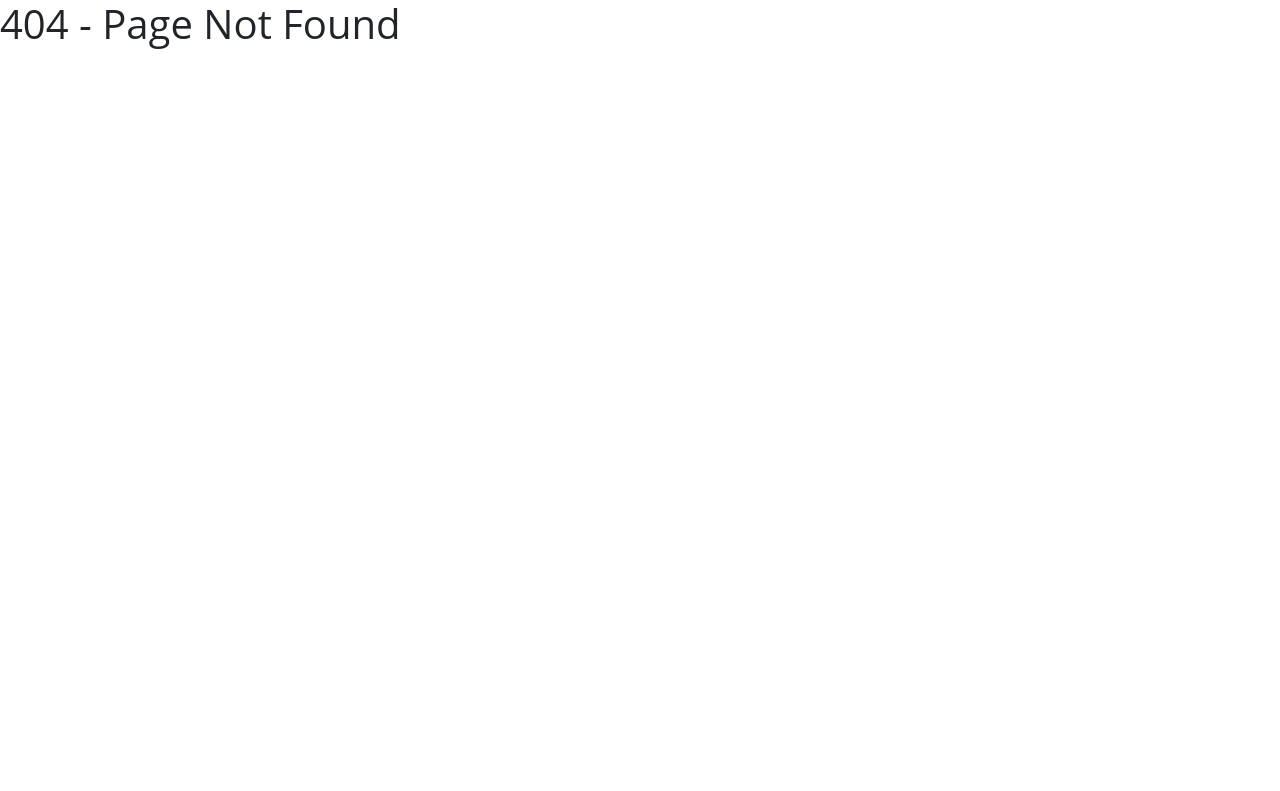
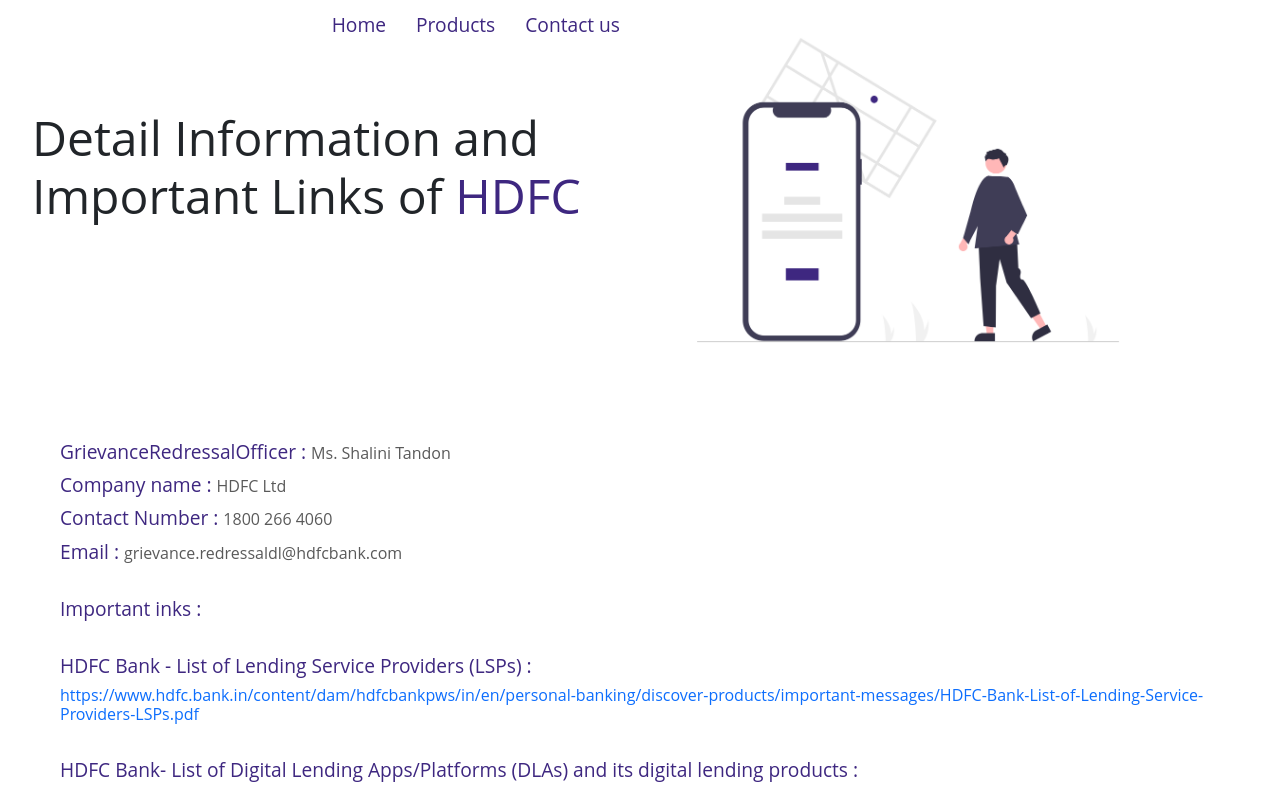
Before and after one commit to CreditHaat/CreditHaat-React-Homepage, a React (Create React App) app: page /lendingpartners/hdfc in a window 1280 px wide. Before the commit this address had no page. Shown: the top 791 px of the page. Built offline with nearby package versions, Linux system fonts and the light colour scheme; the HTML template or start-up script is replaced by a standard one.

Commit message:
HDFC DLG

```diff
--- a/src/App.js
+++ b/src/App.js
@@ -25,6 +25,8 @@
 import Sitemap2 from './components/Products/Sitemap2';
 import ExperianTerms from './components/NewHomePage/experianTerms';
 import SelectionCriteria from './components/NewHomePage/SelectionCriteria';
+
+import Hdfc  from './components/Products/hdfc';
 // import PLoanSecondPage from './components/Products/PLoanSecondPage';
 // import PLoanThirdPage from './components/Products/PLoanThirdPage';
 // import BusinessLoanPageTwo from './components/Products/BusinessLoanPageTwo';
@@ -74,10 +76,15 @@
         {/* Dynamic Route for PersonalLoan with citypages */}
         <Route path="/BusinessLoanCity/:city" element={<BlCityPage/>} />
 
+        <Route path="/lendingpartners/hdfc" element={<Hdfc/>} />
+
         {/* Catch-all route for 404 */}
         <Route path="*" element={<h1>404 - Page Not Found</h1>} />
         {/* Catch-all route for 404 */}
         <Route path="/Sitemap" element={<Sitemap2/>} />
+
+
+
 
 
 {/* *------------testing pages--------------
--- a/src/components/Products/NewAllPartners.js
+++ b/src/components/Products/NewAllPartners.js
@@ -1,4 +1,6 @@
 import React, { useState, useEffect } from 'react';
+import { Link } from "react-router-dom";
+
 import './NewAllPartners.css'; // Ensure this file is correctly imported and styled
 import pimage from "../NewHomePage/NewHomePageImages/allpartnerimage.png";
 // import creditimage from "../NewHomePage/NewHomePageImages/creditimage.png";
@@ -59,6 +61,7 @@
 import NewCityFooter from '../NewHomePage/newCityFooter';
 import NewHomePageFooter from '../NewHomePage/NewHomePageFooter';
 
+
 const BootstrapDialog = styled(Dialog)(({ theme }) => ({
     "& .MuiDialogContent-root": {
       padding: theme.spacing(2),
@@ -2303,8 +2306,19 @@
            <button className="firstonebutton"><a
            style={{ textDecoration: "none", color: "white" }}
            href='https://applyonline.hdfcbank.com/cards/credit-cards.html?CHANNELSOURCE=MRTB&DSAcode=XVBP&LGcode=VP1&LCcode=VP2&LC2=VP1&SMcode=U2303#nbb'>Apply now</a></button><span>
-           <button className="secondonebutton" onClick={handleClickOpen47}>Know more</button></span>
-           <BootstrapDialog
+           {/* <button className="secondonebutton" onClick={handleClickOpen47}>Know more</button></span> */}
+           <Link
+              to="/lendingpartners/hdfc"
+              style={{ textDecoration: "none" }}
+            >
+              <button className="secondonebutton">
+                Know more
+              </button>
+            </Link>
+            </span>
+
+
+           {/* <BootstrapDialog
                 onClose={handleClose}
                 aria-labelledby="customized-dialog-title"
                 open={open47}
@@ -2336,12 +2350,12 @@
                     <br />
                     Contact Number : 1800 266 4060
                     <br />
-                    Email:  grievance.redressaldl@hdfcbank.com
-
-                    <br />
-                  </div>
-                </DialogContent>
-              </BootstrapDialog>
+                    Email:  grievance.redressaldl@hdfcbank.com */}
+
+                    <br />
+
+                {/* </DialogContent> */}
+              {/* </BootstrapDialog> */}
            </div>
         </div>
         </div>
--- /dev/null
+++ b/src/components/Products/hdfc.css
@@ -0,0 +1,141 @@
+.hdfc-container {
+  display: grid;
+  grid-template-columns: 1fr 1fr; /* Two equal columns */
+  justify-content: space-around;
+  text-align: left;
+}
+/* Desktop View */
+@media (min-width: 768px) {
+
+  .hdfc-container{
+    align-items: center;
+
+  }
+  .image-section-hdfc img{
+    height: 380px;
+  }
+  .content-of-hdfc{
+    padding: 20px;
+  }
+  .content-of-hdfc1{
+    padding: 20px;
+  }
+
+    .content-of-hdfc p{
+        font-size: 1rem;
+        color:#000000a6;
+      }
+      .content-of-hdfc h2{
+        font-size: 1.2rem;
+        color:#3e2780;
+      }
+      .content-of-hdfc1 h2{
+        font-size: 1.2rem;
+        color:#3e2780;
+
+      }
+
+  .text-part-hdfc{
+    padding: 20px;
+  }
+
+    .text-content-hdfc h1 {
+      font-size: 3rem;
+      text-align: left;
+      margin-top: -15%;
+      margin-left: 5%;
+    }
+    .content-of-hdfc1 {
+        display: flex;
+        flex-direction: row;
+        align-items: left;
+    }
+
+    .additional-hdfc-info {
+        font-size: 1rem;
+        color: #000000a6;
+    }
+
+        .additional-hdfc-info1 {
+        font-size: 1rem;
+        color: #000000a6;
+    }
+
+  }
+
+  /* Mobile View */
+  @media (max-width: 767px) {
+    .hdfc-container {
+      display: block; /* Stack elements vertically */
+      padding: 20px; /* Add padding around the container */
+      font-weight: normal;
+    }
+
+    .text-content-hdfc h1 {
+      font-size: 1.2rem; /* Adjust font size */
+      margin-left: 0; /* Center align */
+      text-align: left; /* Center align text */
+      margin-bottom: 10px; /* Add space below */
+    }
+
+  .content-of-hdfc h2{
+    font-size: 1.2rem;
+    color:#3e2780;
+  }
+  .content-of-hdfc1 h2{
+    font-size: 1.2rem;
+    color:#3e2780;
+
+  }
+
+  .image-section-hdfc img{
+      width: 100%; /* Make the image responsive */
+      height: auto;
+
+      display: block; /* Ensure image is centered */
+    }
+    .content-of-hdfc1 {
+        display: flex;
+        flex-direction: row;
+        align-items: left;
+    }
+
+    .additional-hdfc-info {
+        font-size: 1rem;
+        color: #000000a6;
+    }
+
+       .additional-hdfc-info1 {
+        font-size: 1rem;
+        color: #000000a6;
+    }
+
+  }
+
+
+.content-of-hdfc a {
+  text-decoration: none;
+  font-weight: 500;
+  word-break: break-word;
+  display: inline-block;
+  margin-top: 4px;
+  transition: all 0.3s ease;
+}
+
+.content-of-hdfc a:hover {
+  color: #5a3db5;
+  text-decoration: underline;
+}
+
+.content-of-hdfc h2 {
+  font-size: 1.2rem;
+  margin-bottom: 10px;
+  font-weight: 500;
+}
+
+.additional-hdfc-info {
+  display: block;
+  margin-top: 5px;
+  font-size: 1rem;
+  color: #000000a6;
+}
--- /dev/null
+++ b/src/components/Products/hdfc.js
@@ -0,0 +1,61 @@
+import React from 'react';
+import './hdfc.css'; // Import your CSS file
+import impimg from "../NewHomePage/NewHomePageImages/groimg.png";
+import NavBar from '../NewHomePage/NavBar';
+import NewCityFooter from '../NewHomePage/newCityFooter';
+import NewHomePageFooter from '../NewHomePage/NewHomePageFooter';
+
+
+const Hdfc = () => {
+    return (
+        <>
+            <div className="hdfc-page">
+                <NavBar/>
+
+                <div className="hdfc-container">
+                <div className="text-content-hdfc"  style={{marginTop:"50px"}}>
+                     <h1 style={{fontWeight:"normal"}}>Detail Information and Important Links of <span style={{ color: "#3e2780" }}>HDFC</span></h1>
+                </div>
+                <div className="image-section-hdfc">
+                    <img src={impimg} alt="important links of hdfc" />
+                </div>
+            </div>
+
+    <div className='text-part-hdfc' style={{ padding: "20px" }}>
+         <div className='text-part-hdfc' style={{ padding: "20px" }}>
+
+            <div className="content-of-hdfc">
+                    <h2 style={{fontWeight:"normal"}}>GrievanceRedressalOfficer : <span className="additional-hdfc-info1">Ms. Shalini Tandon</span></h2>
+                    <h2 style={{fontWeight:"normal"}}>Company name : <span className="additional-hdfc-info1"> HDFC Ltd</span></h2>
+                    <h2 style={{fontWeight:"normal"}}>Contact Number : <span className="additional-hdfc-info1"> 1800 266 4060</span></h2>
+                    <h2 style={{fontWeight:"normal"}}>Email : <span className="additional-hdfc-info1"> grievance.redressaldl@hdfcbank.com</span></h2>
+
+                     <br/>
+                     <h2 style={{fontWeight:"normal"}}>Important inks :</h2>
+                     <br/>
+                     <h2 style={{fontWeight:"normal"}}>HDFC Bank - List of Lending Service Providers (LSPs) : <span className="additional-hdfc-info"> <a href="https://www.hdfc.bank.in/content/dam/hdfcbankpws/in/en/personal-banking/discover-products/important-messages/HDFC-Bank-List-of-Lending-Service-Providers-LSPs.pdf" target='_blank'>https://www.hdfc.bank.in/content/dam/hdfcbankpws/in/en/personal-banking/discover-products/important-messages/HDFC-Bank-List-of-Lending-Service-Providers-LSPs.pdf</a></span></h2>
+                     <br/>
+                     <h2 style={{fontWeight:"normal"}}>HDFC Bank- List of Digital Lending Apps/Platforms (DLAs) and its digital lending products : <span className="additional-hdfc-info"> <a href="https://www.hdfc.bank.in/content/dam/hdfcbankpws/in/en/personal-banking/discover-products/important-messages/product-features-and-policy/hdfc-bank-list-of-digital-lending-products-and-its-dlas.pdf" target='_blank'>https://www.hdfc.bank.in/content/dam/hdfcbankpws/in/en/personal-banking/discover-products/important-messages/product-features-and-policy/hdfc-bank-list-of-digital-lending-products-and-its-dlas.pdf</a></span></h2>
+                     <br/>
+                     <h2 style={{fontWeight:"normal"}}>Privacy Policy of HDFC Bank : <span className="additional-hdfc-info"> <a href="https://www.hdfc.bank.in/privacy-policy" target='_blank' >https://www.hdfc.bank.in/privacy-policy</a></span></h2>
+                     <br/>
+                     <h2 style={{fontWeight:"normal"}}>Customer Care : <span className="additional-hdfc-info"> <a href="https://www.hdfc.bank.in/contact-us" target='_blank' >https://www.hdfc.bank.in/contact-us</a></span></h2>
+                     <br/>
+                     <h2 style={{fontWeight:"normal"}}>Grievance Redressal Officer for Digital Lending Product : <span className="additional-hdfc-info"> <a href="https://www.hdfc.bank.in/content/dam/hdfcbankpws/in/en/personal-banking/discover-products/important-messages/product-features-and-policy/hdfc-bank-list-of-digital-lending-products-and-its-dlas.pdf" target='_blank'>https://www.hdfc.bank.in/content/dam/hdfcbankpws/in/en/personal-banking/discover-products/important-messages/product-features-and-policy/hdfc-bank-list-of-digital-lending-products-and-its-dlas.pdf</a></span></h2>
+                     <br/>
+                     <h2 style={{fontWeight:"normal"}}>Sachet Portal : <span className="additional-hdfc-info"> <a href="https://sachet.rbi.org.in/" target='_blank' >https://sachet.rbi.org.in/</a></span></h2>
+                     <br/>
+                     <h2 style={{fontWeight:"normal"}}>Complaint Management System (CMS) portal under the Reserve Bank-Integrated Ombudsman Scheme (RB-IOS) : <span className="additional-hdfc-info"> <a href="https://cms.rbi.org.in/cms/indexpage.html#eng" target='_blank' >https://cms.rbi.org.in/cms/indexpage.html#eng</a></span></h2>
+              <br/>
+                </div>
+        </div>
+      </div>
+                    <NewHomePageFooter/>
+                    <NewCityFooter/>
+                    </div>
+
+                </>
+    );
+}
+
+export default Hdfc;
```
